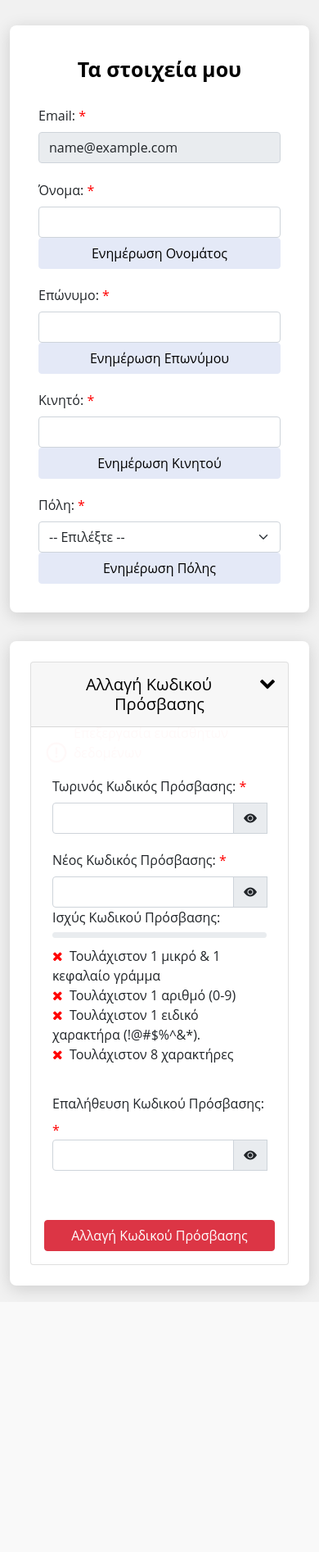
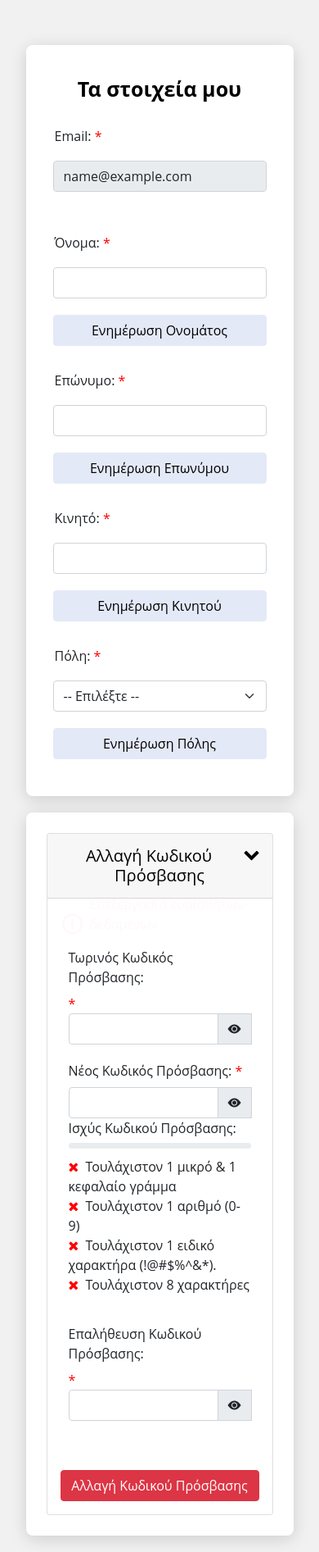
Before and after one commit to nikos-koukis/Pet-Grooming-Service, a PHP site: page /user/user_profile.php in a window 390 px wide. Shown: the part 145-2038 px from the top of the page at 82% size. Before the commit the page ends 1728 px from the top, so only its background shows below. Run offline with PHP 8.4, Linux system fonts and the light colour scheme; the visitor is signed in with stand-in values (Sample User, id 1); data that the repository does not hold is empty; some libraries are stand-ins or nearby versions.

Commit message:
css changes

```diff
--- a/assets/css/appointment.css
+++ b/assets/css/appointment.css
@@ -148,7 +148,7 @@
     box-shadow: 0 4px 20px rgba(0, 0, 0, 0.15);
     margin-right: 5%;
     margin-left: 5%;
-    margin-bottom: 10px;
+    margin-bottom: 30px;
     text-align: -webkit-center;
 }
 
@@ -162,6 +162,7 @@
 
 #buttons_available_appointments{
     text-align: center;
+    padding: 10px;
 }
 
 .appointment_button{
--- a/user/assets/css/user_profile.css
+++ b/user/assets/css/user_profile.css
@@ -4,12 +4,12 @@
 }
 
 .container{
-    margin-top: 10%;
+    margin-top: 200px;
+    max-width: 90%;
+
 }
 
 .container_info{
-    max-width: 100%;
-    margin-top: 35px;
     border-radius: 8px;
     box-shadow: 0 4px 20px rgba(0, 0, 0, 0.15);
     background: white;
@@ -147,14 +147,8 @@
     background: #a22531;
 }
 
-@media (max-width: 1200px) and (min-width: 480px){
-    .container{
-        margin-top: 30%;
+@media (max-width: 768px){
+    .col-sm {
+        padding: 10px;
     }
 }
-
-@media (max-width: 480px) {
-    .container{
-        margin-top: 45%;
-    }
-}
```
Also changed, not shown: assets/css/index.css (+1 -13 lines), assets/css/search_result.css (+6 -8 lines).
